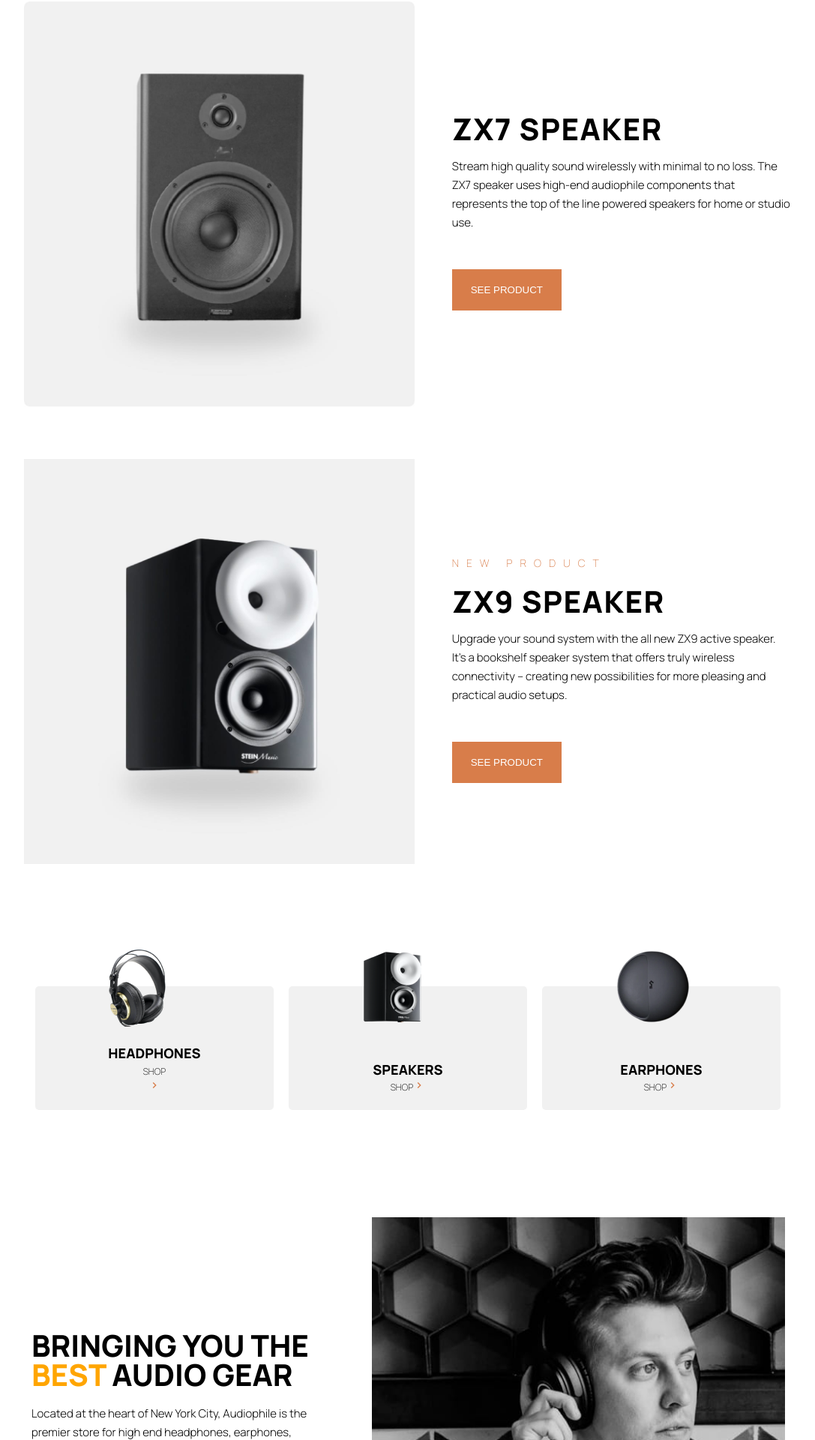
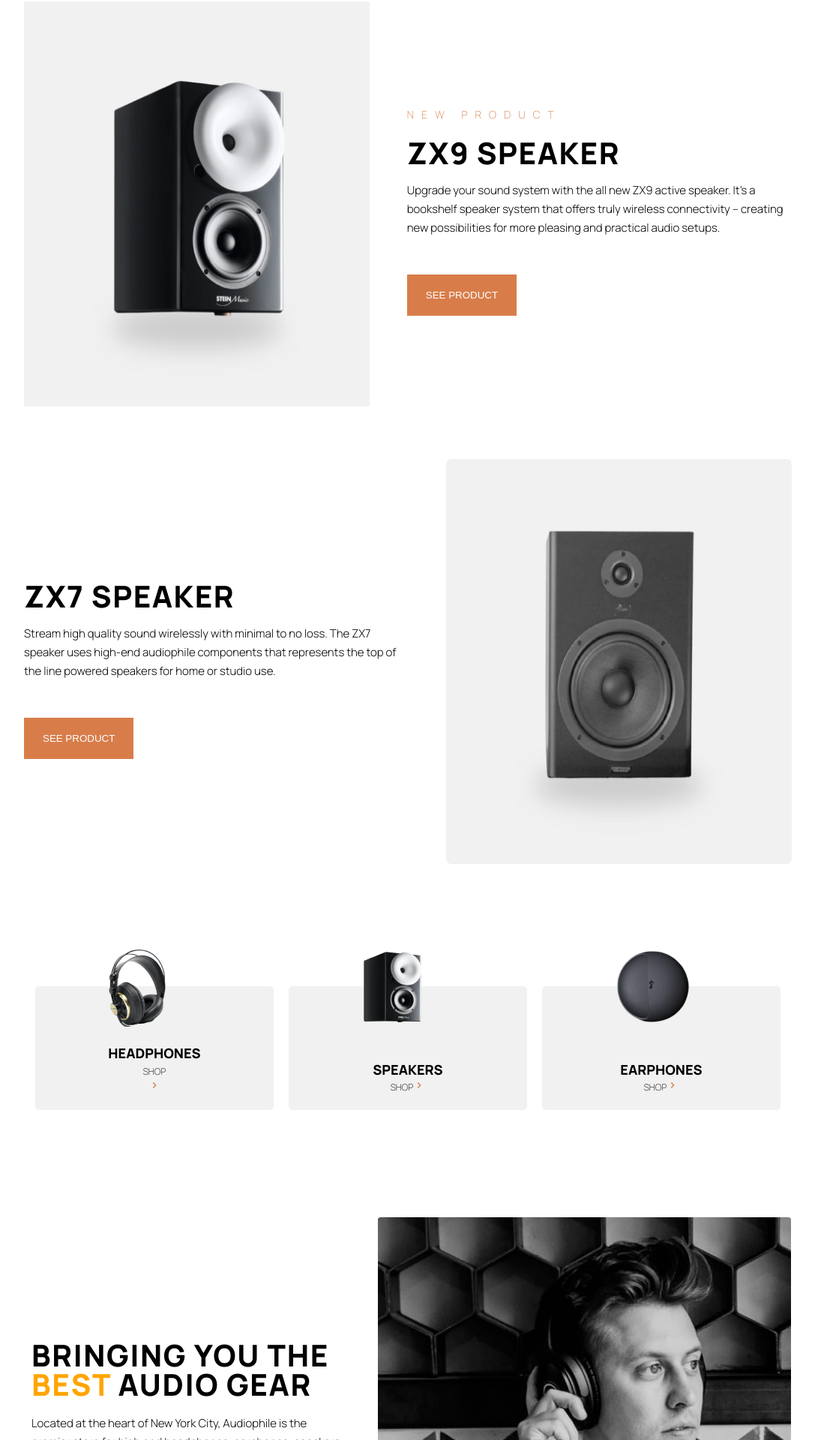
Before and after one commit to Kiunga1/audiophile-ecommerce-website, a React (Vite) app: page /speakers in a window 1280 px wide. Shown: the part 283-2203 px from the top of the page at 75% size, without its empty margins (96-1183 px from the left). Built offline with nearby package versions, Linux system fonts and the light colour scheme.

Commit message:
Add css styles

```diff
--- a/src/App.jsx
+++ b/src/App.jsx
@@ -8,6 +8,7 @@ import './App.css'
 import HeadphonesPage from './Pages/Categorypages/HeadphonesPage';
 import SpeakersPage from './Pages/Categorypages/SpeakersPage';
 import ProductDetails from './Pages/ProductDetails/ProductDetails';
+//import CategoryPage from './Pages/Categorypages/CategoryPage';
 
 const App = () => {
   return (
@@ -18,6 +19,7 @@ const App = () => {
         <Route path="/headphones" element={<HeadphonesPage />} />
         <Route path="/speakers" element={<SpeakersPage/>} />
         <Route path="/earphones" element={<EarphonesPage />} />
+        {/* <Route path="/category/:category" component={CategoryPage} /> */}
         <Route path="/product/:slug" element={<ProductDetails/>} />
         <Route path="/checkout" element={<Checkout />} />
       </Routes>
--- a/src/Pages/Categorypages/HeadphonesPage.jsx
+++ b/src/Pages/Categorypages/HeadphonesPage.jsx
@@ -1,26 +1,34 @@
 
+import React from 'react';
 import ProductCard from '../../components/ProductCard/ProductCard';
-import data from '../../../resources/data.json'
-import './Categorypage.css'
-import About from "../../components/About/About"
-import Category from "../../components/categories/Category"
-
+import data from '../../../resources/data.json';
+import './Categorypage.css';
+import About from "../../components/About/About";
+import Category from "../../components/categories/Category";
 
 const HeadphonesPage = () => {
   // Filter products in the "headphones" category
   const headphonesData = data.filter((product) => product.category === 'headphones');
 
+  // Separate new products from the rest
+  const newProducts = headphonesData.filter(product => product.new);
+  const otherProducts = headphonesData.filter(product => !product.new);
+
   return (
     <div className='product__container'>
       <h2 className='products__category'>Headphones</h2>
       <div className="product__list">
-        {/* Render product cards for each product in the "headphones" category */}
-        {headphonesData.map((product) => (
-        <ProductCard key={product.id} product={product} />
-      ))}
+        {/* Render new products first */}
+        {newProducts.map((product, index) => (
+          <ProductCard key={product.id} product={product} isReverse={index % 2 !== 0}/>
+        ))}
+        {/* Render other products */}
+        {otherProducts.map((product, index) => (
+          <ProductCard key={product.id} product={product} isReverse={index % 2 == 0}/>
+        ))}
       </div>
-      <Category/>
-      <About/>
+      <Category />
+      <About />
     </div>
   );
 };
--- a/src/Pages/Categorypages/SpeakersPage.jsx
+++ b/src/Pages/Categorypages/SpeakersPage.jsx
@@ -10,14 +10,26 @@ const SpeakersPage = () => {
   // Filter products in the "speakers" category
   const speakersData = data.filter((product) => product.category === 'speakers');
 
+  // Separate new products from the rest
+  const newProducts = speakersData.filter(product => product.new);
+  const otherProducts = speakersData.filter(product => !product.new);
+
   return (
     <div className='product__container'>
       <h2 className='products__category'>Speakers</h2>
       <div className="product__list">
+        {/* Render new products first */}
+        {newProducts.map((product, index) => (
+          <ProductCard key={product.id} product={product} isReverse={index % 2 !== 0}/>
+        ))}
+        {/* Render other products */}
+        {otherProducts.map((product, index) => (
+          <ProductCard key={product.id} product={product} isReverse={index % 2 == 0}/>
+        ))}
         {/* Render product cards for each product in the "speakers" category */}
-        {speakersData.map((product) => (
+        {/* {speakersData.map((product) => (
         <ProductCard key={product.id} product={product} />
-      ))}
+      ))} */}
       </div>
       <Category/>
       <About/>
--- a/src/Pages/ProductDetails/ProductDetails.css
+++ b/src/Pages/ProductDetails/ProductDetails.css
@@ -1,10 +1,10 @@
 .product_details {
-    padding: 50px  15px;
+    padding: 0  15px;
     text-align: left;
     display: flex;
     flex-direction: column;
     align-items: center;
-    gap: 60px;
+    gap: 40px;
 }
 
 .product_details .go-back-link {
@@ -20,14 +20,26 @@
   gap: 40px;
 }
 
-.product_details h2, h3 {
+.product_details h2 {
   font-size: 28px;
   font-weight: 700;
   line-height: 39px;
-  letter-spacing: 1px;
+  letter-spacing: 2px;
   text-transform: uppercase;
-  padding-bottom: 15px;
+  padding-bottom: 10px;
+}
 
+.product_details h3 {
+  font-size: 24px;
+  font-weight: 700;
+  line-height: 33px;
+  letter-spacing: 1.7px;
+  text-transform: uppercase;
+  padding-bottom: 10px;
+}
+
+.product_details .others .otherProductsTitle {
+  padding-bottom: 5px;
 }
 
 .product_details p {
@@ -86,18 +98,6 @@ ul {
   width: 100%;
 }
 
-.other_products {
-  display: flex;
-  flex-direction: column;
-  justify-content: center;
-  align-items: center;
-}
-
-.product_details .other_products .other_products_list img {
-  height: 210px;
-  width: 100%;
-}
-
 .images {
   display: flex;
   flex-direction: column;
@@ -105,6 +105,23 @@ ul {
   align-items: center;
   gap: 15px;
 }
+
+.other_product {
+  display: flex;
+  flex-direction: column;
+  justify-content: center;
+  align-items: center;
+  padding-bottom: 30px;
+  text-align: center;
+}
+
+.product_details .other_products .other_products_list img {
+  padding: 20px 0;
+  height: 120px;
+  width: 100%;
+}
+
+
 
 /* Tablets */
 @media only screen and (min-width: 768px)  {
@@ -151,6 +168,17 @@ ul {
       width: 50%;
     }
 
+    .product_details .other_products .other_products_list img{
+      height: 315px;
+      width: 220px;
+    }
+
+    h4 {
+      text-transform: uppercase;
+      font-size: 24px;
+      font-weight: 700;
+      letter-spacing: 1.7px;
+    }
   }
 /* Tablets only */
 @media only screen and (min-width: 768px) and (max-width: 1023px){
@@ -173,11 +201,18 @@ ul {
       padding: 10%;
     }
 
-    .product_details h2, h3 {
+    .product_details  h3 {
       max-width: 450px;
       font-size: 40px;
       line-height: 44px;
       letter-spacing: 1.5px;
+    }
+
+    .product_details h3 {
+      max-width: 450px;
+      font-size: 32px;
+      line-height: 36px;
+      letter-spacing: 1.1px;
     }
 
     .product_details .basicInfo img {
@@ -216,4 +251,8 @@ ul {
     .images .first__second__img {
       gap: 20px;
     }
+
+    .product_details .other_products .other_products_list img{
+      height: 470px;
+    }
   }
--- a/src/Pages/ProductDetails/ProductDetails.jsx
+++ b/src/Pages/ProductDetails/ProductDetails.jsx
@@ -2,6 +2,8 @@
 import { Link, useParams } from 'react-router-dom'
 import data from '../../../resources/data.json';
 import Button from '../../components/Button/Button'
+import Category from '../../components/categories/Category'
+import About from '../../components/About/About'
 import './ProductDetails.css'
 
 const ProductDetailPage = () => {
@@ -74,7 +76,7 @@ const ProductDetailPage = () => {
           {product.others.map((otherProduct) => (
             <li key={otherProduct.slug} className='other_product'>
               <img src={otherProduct.image.mobile} alt={otherProduct.name} />
-              <h3>{otherProduct.name}</h3>
+              <h4 className='otherProductsTitle'>{otherProduct.name}</h4>
               <Link to={`/product/${otherProduct.slug}`}>
                 <Button backgroundColor="#D87D4A" hoverColor="#FBAF85" content="See Products" />
               </Link>
@@ -84,14 +86,8 @@ const ProductDetailPage = () => {
         </div>
       </div>
 
-      {/* <div className="other_products"> */}
-        {/* map through others and display */}
-        {/* <div className="other__product">
-          <img src={product.others.image.mobile} alt={product.others.name} />
-          <h4>{product.others.name}</h4>
-
-        </div>
-      </div> */}
+      <Category/>
+      <About/>
 
     </div>
   );
--- a/src/components/ProductCard/ProductCard.css
+++ b/src/components/ProductCard/ProductCard.css
@@ -59,9 +59,14 @@
         text-align: left;
     }
 
+    .product__card.reverse {
+        flex-direction: row-reverse;
+      }
+
     .product__card img {
-        width: 540px;
+        width: 45%;
         height: 560px;
+        gap: 40px;
     }
 
     .product__details p {
--- a/src/components/ProductCard/ProductCard.jsx
+++ b/src/components/ProductCard/ProductCard.jsx
@@ -4,7 +4,7 @@ import { Link } from 'react-router-dom';
 import './ProductCard.css'
 import Button from '../Button/Button'
 
-const ProductCard = ({ product }) => {
+const ProductCard = ({ product, isReverse }) => {
 
   let imageUrl;
   if (window.innerWidth >= 1023) {
@@ -17,7 +17,7 @@ const ProductCard = ({ product }) => {
 
 
   return (
-    <div className="product__card">
+    <div className={`product__card ${isReverse ? 'reverse' : ''}`}>
       <img src={imageUrl} alt={product.name} />
       <div className='product__detail'>
         {product.new && <h1 className='title'>New Product</h1>}
--- a/src/components/Products/Products.jsx
+++ b/src/components/Products/Products.jsx
@@ -30,7 +30,7 @@ const Products = () => {
         <div className="img"></div>
         <div className="product__three__details">
           <h3 className='title'>YX1 earphones</h3>
-          <Link to="/product/YX1 earphones">
+          <Link to="/product/yx1 earphones">
             <Button content='See Product' backgroundColor="#F1F1F1" hoverColor="#000000" hoverTextColor='white' color='#000000' border="1px solid black"/>
           </Link>
 
```
Also changed, not shown: src/Pages/Categorypages/CategoryPage.jsx (added, +38 -0 lines).
